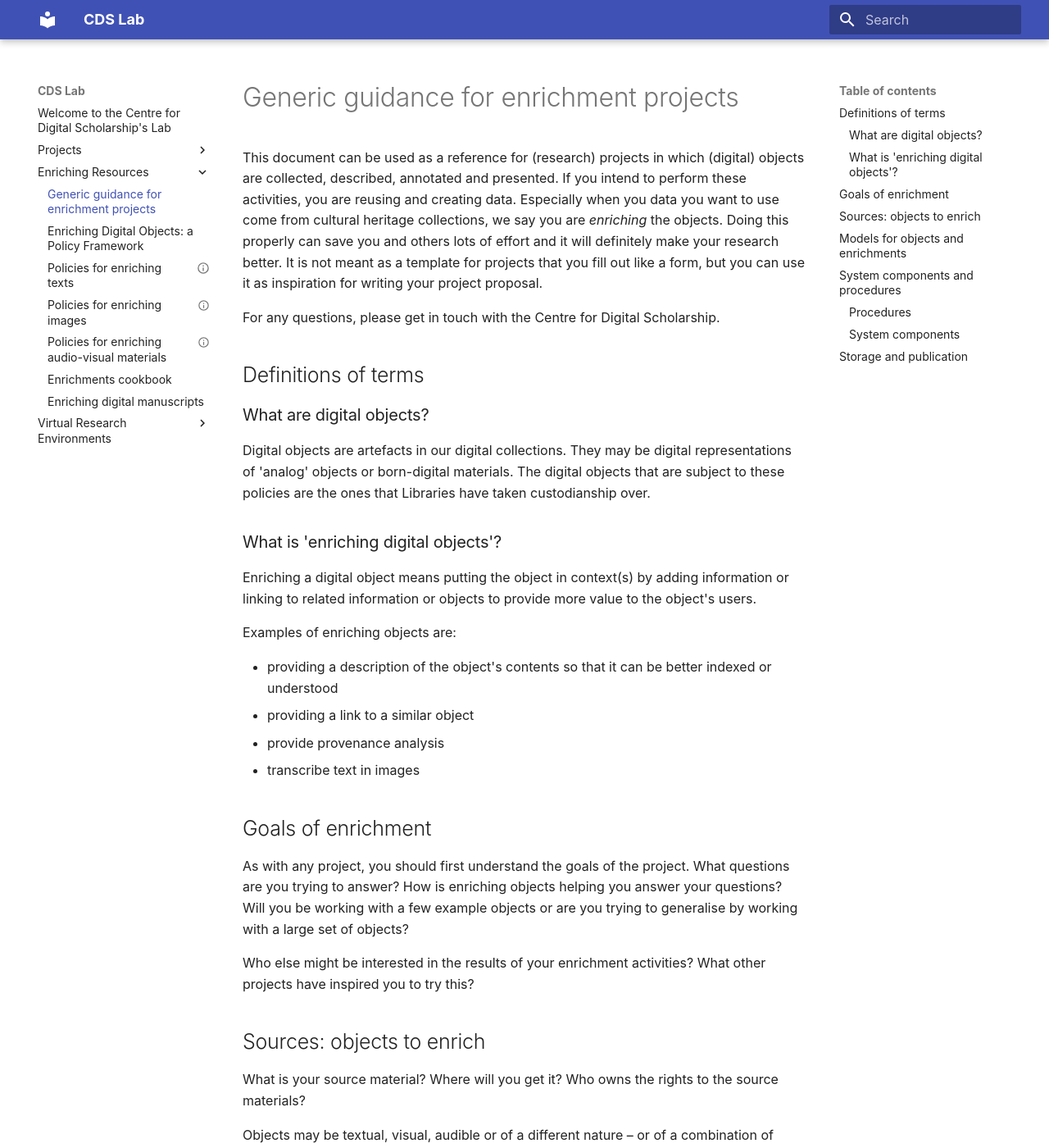
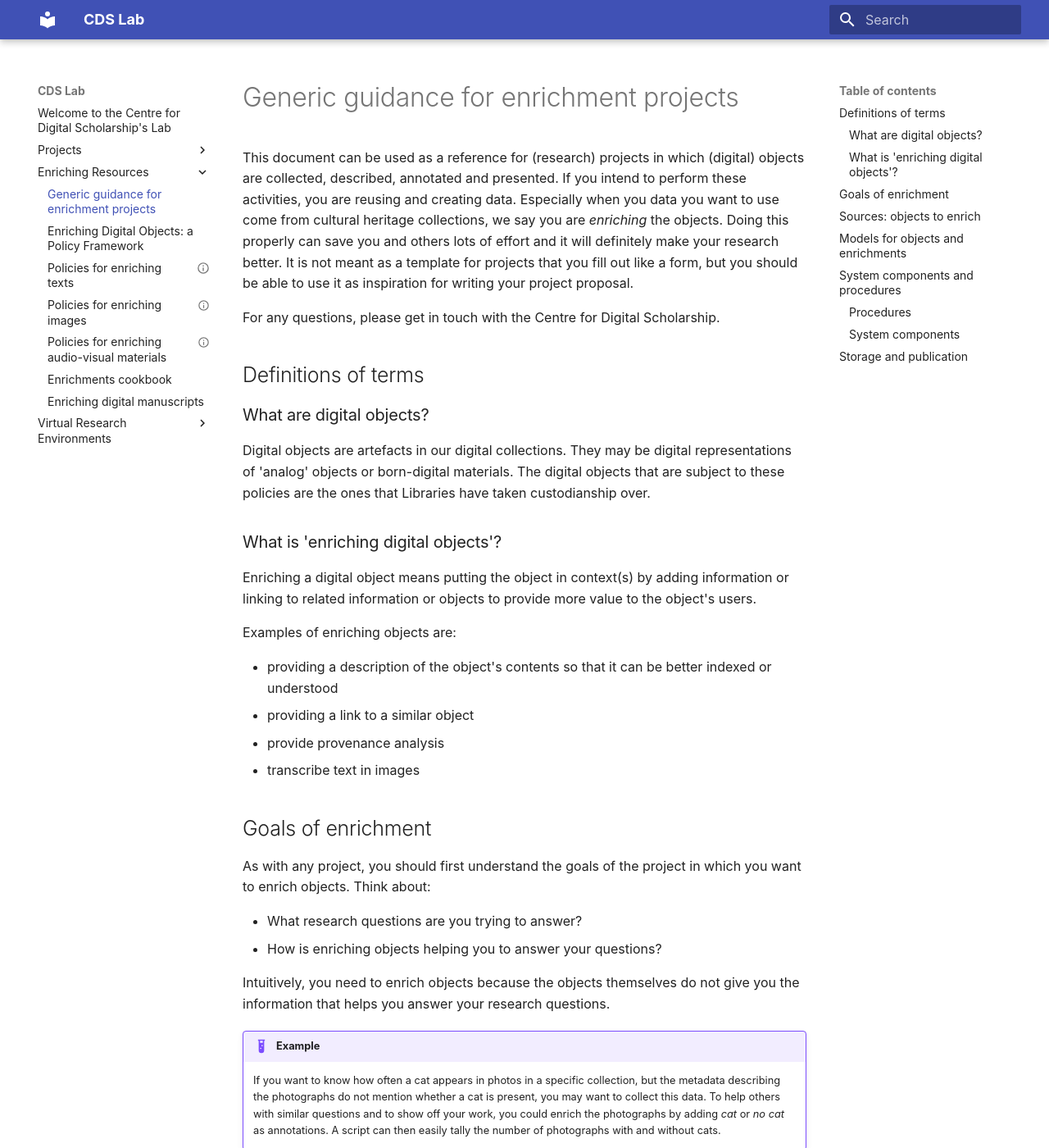
Before and after one commit to LeidenUniversityLibrary/cds-lab-homepage, an MkDocs documentation site: the page built from docs/enriching-resources/index.md, in a window 1280 px wide and 1400 px high. Shown: the whole window at 82% size. Built offline with MkDocs 1.6.1 and Material for MkDocs 9.7.7, drawn with Linux system fonts in a browser that asks for light colours; some of the changed text lies outside the part shown.

Commit message:
Add example enrichment project

```diff
--- a/docs/enriching-resources/index.md
+++ b/docs/enriching-resources/index.md
@@ -6,7 +6,8 @@ This document can be used as a reference for (research) projects in which (digit
 If you intend to perform these activities, you are reusing and creating data.
 Especially when you data you want to use come from cultural heritage collections, we say you are *enriching* the objects.
 Doing this properly can save you and others lots of effort and it will definitely make your research better.
-It is not meant as a template for projects that you fill out like a form, but you can use it as inspiration for writing your project proposal.
+It is not meant as a template for projects that you fill out like a form,
+but you should be able to use it as inspiration for writing your project proposal.
 
 For any questions, please get in touch with the Centre for Digital Scholarship.
 
@@ -29,9 +30,27 @@ Examples of enriching objects are:
 
 # Goals of enrichment
 
-As with any project, you should first understand the goals of the project. What questions are you trying to answer? How is enriching objects helping you answer your questions? Will you be working with a few example objects or are you trying to generalise by working with a large set of objects?
+As with any project, you should first understand the goals of the project in which you want to enrich objects.
+Think about:
 
-Who else might be interested in the results of your enrichment activities? What other projects have inspired you to try this?
+- What research questions are you trying to answer?
+- How is enriching objects helping you to answer your questions?
+
+Intuitively, you need to enrich objects because the objects themselves
+do not give you the information that helps you answer your research questions.
+
+!!! example
+    If you want to know how often a cat appears in photos in a specific collection,
+    but the metadata describing the photographs do not mention whether a cat is
+    present, you may want to collect this data. To help others with similar questions
+    and to show off your work, you could enrich the photographs by adding *cat* or
+    *no cat* as annotations. A script can then easily tally the number of photographs
+    with and without cats.
+
+Will you be working with a few example objects or are you trying to generalise by working with a large set of objects?
+
+Who else might be interested in the results of your enrichment activities?
+What other projects have inspired you to try this?
 
 # Sources: objects to enrich
 
```
